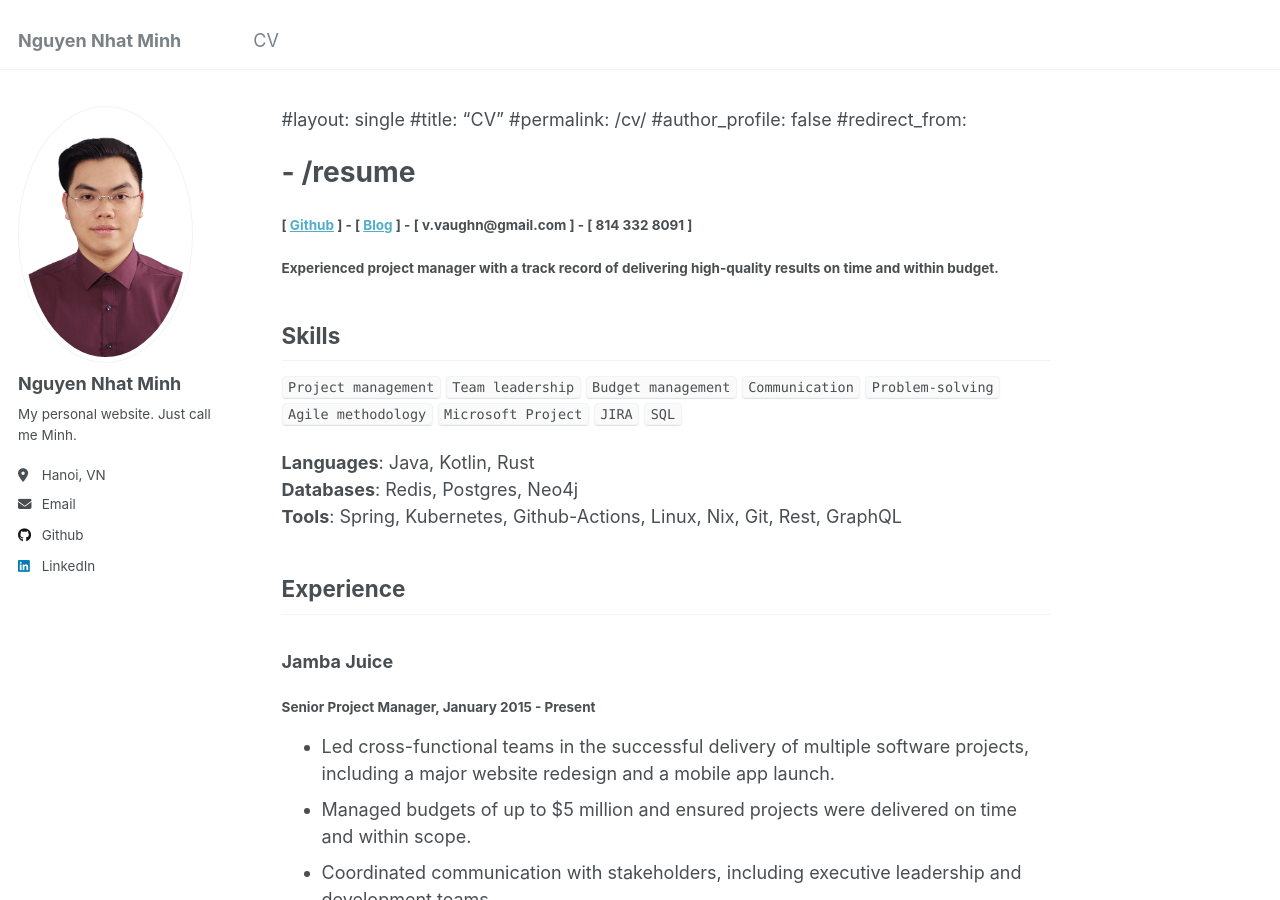
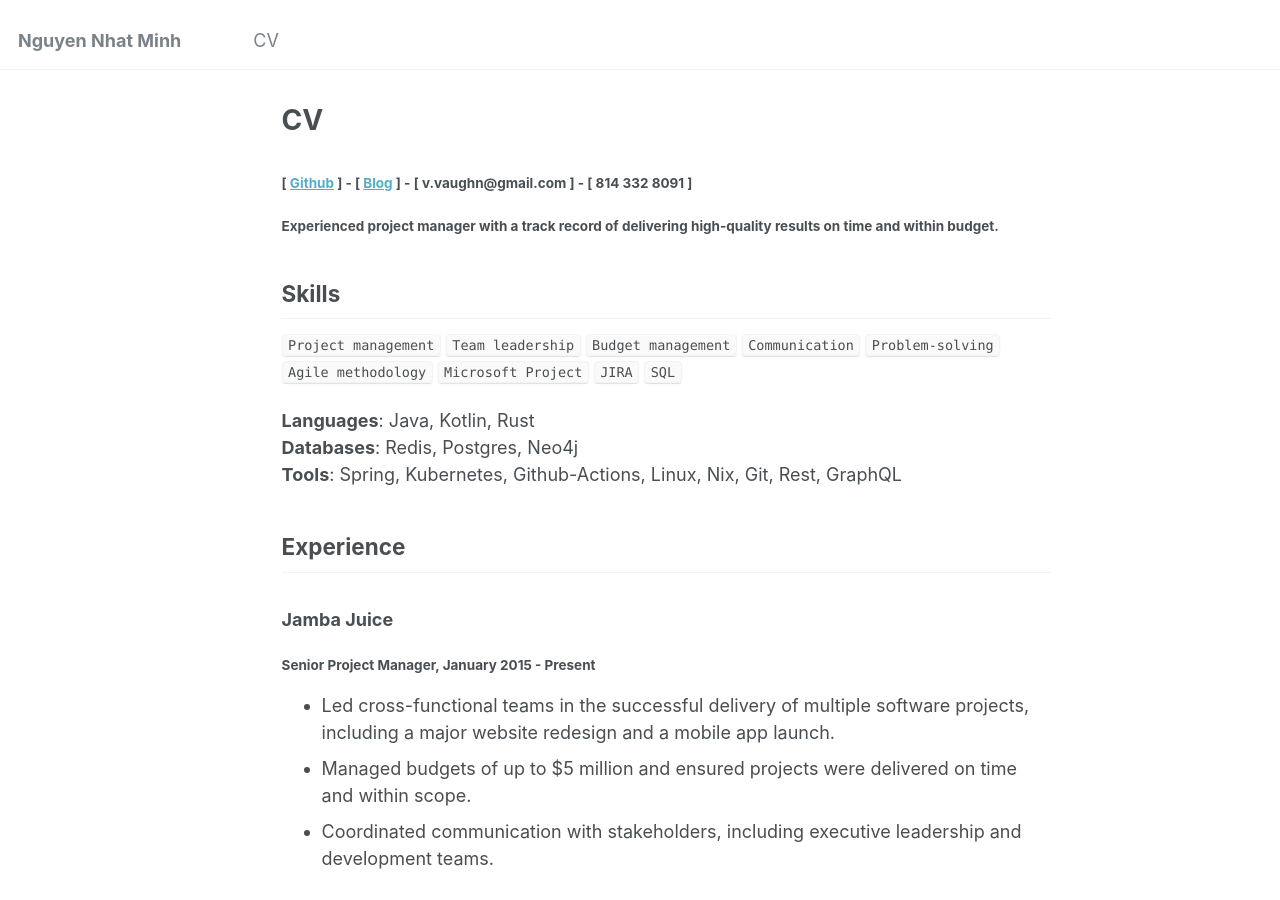
Before and after one commit to nguyen-nhat-minh/nguyen-nhat-minh.github.io, a Jekyll site: the page built from _pages/cv.md, in a window 1280 px wide and 900 px high. Built offline with Jekyll 4.4.1, drawn with Linux system fonts in a browser that asks for light colours; our own code applies the rules of GitHub Pages for plain Markdown files.

Commit message:
Update cv.md

```diff
--- a/_pages/cv.md
+++ b/_pages/cv.md
@@ -1,10 +1,10 @@
-
-#layout: single
-#title: "CV"
-#permalink: /cv/
-#author_profile: false
-#redirect_from:
-# - /resume
+---
+layout: single
+title: "CV"
+permalink: /cv/
+author_profile: false
+redirect_from: /resume
+---
 
 
 
```
